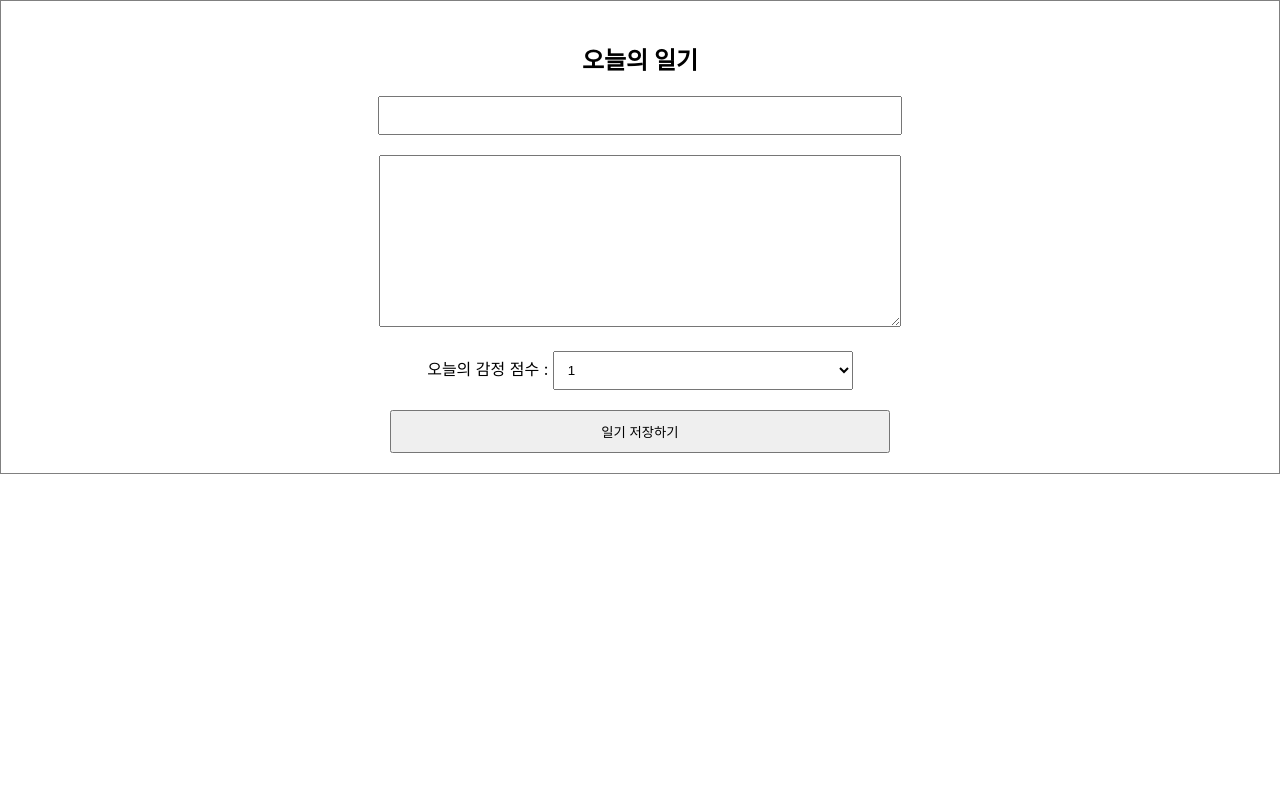
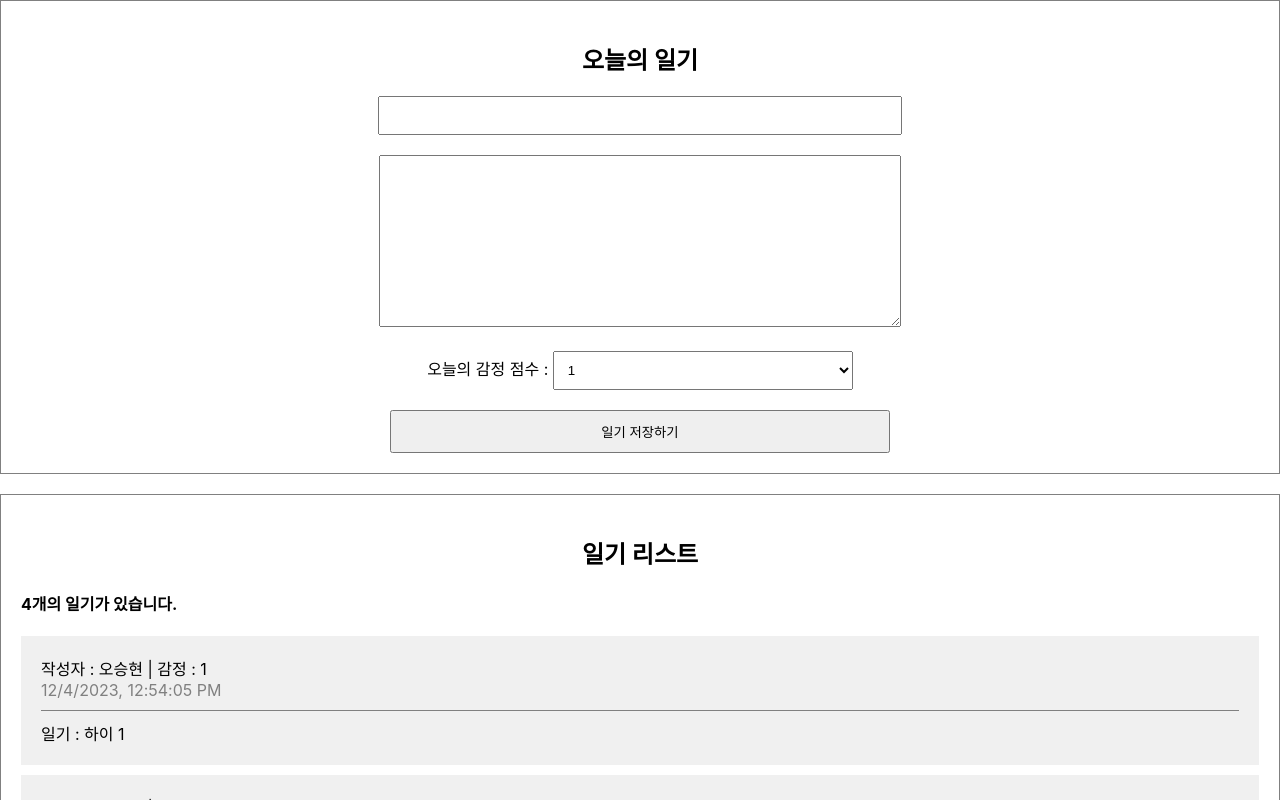
Before and after one commit to oseunghyun/react-simplediary, a React (Create React App) app: page / in a window 1280 px wide. Shown: the top 800 px of the page. Built offline with nearby package versions, Linux system fonts and the light colour scheme.

Commit message:
리스트 렌더링

```diff
--- a/src/App.css
+++ b/src/App.css
@@ -25,3 +25,37 @@
   padding: 10px;
   cursor: pointer;
 }
+
+/* List */
+.DiaryList {
+  border: 1px solid gray;
+  padding: 20px;
+  margin-top: 20px;
+}
+
+.DiaryList h2 {
+  text-align: center;
+}
+
+/* Item */
+.DiaryItem {
+  background-color: rgb(240, 240, 240);
+  margin-bottom: 10px;
+  padding: 20px;
+}
+
+.DiaryItem .info {
+  border-bottom: 1px solid gray;
+  padding-bottom: 10px;
+  margin-bottom: 10px;
+}
+
+.DiaryItem .date {
+  color: gray;
+}
+
+.DiaryItem .content {
+  font-weight: bold;
+  margin-bottom: 30px;
+  margin-top: 30px;
+}
--- a/src/App.js
+++ b/src/App.js
@@ -1,10 +1,43 @@
 import './App.css';
 import DiaryEditor from './DiaryEditor';
+import DiaryList from './DiaryList';
+
+const dummyList = [
+  {
+    id: 1,
+    author: "오승현",
+    content: "하이 1",
+    emotion: 1,
+    created_date: new Date().getTime()
+  },
+  {
+    id: 2,
+    author: "이주형",
+    content: "하이 1",
+    emotion: 1,
+    created_date: new Date().getTime()
+  },
+  {
+    id: 3,
+    author: "이강인",
+    content: "하이 1",
+    emotion: 5,
+    created_date: new Date().getTime()
+  },
+  {
+    id: 4,
+    author: "새오",
+    content: "하이 1",
+    emotion: 1,
+    created_date: new Date().getTime()
+  }
+]
 
 function App() {
   return (
     <div className="App">
       <DiaryEditor/>
+      <DiaryList diaryList={dummyList}/>
     </div>
   );
 }
--- /dev/null
+++ b/src/DiaryItem.js
@@ -0,0 +1,14 @@
+const DiaryItem = ({author, content, created_date, emotion, id}) => {
+    return <div className="DiaryItem">
+        <div className="info" >
+            <span>작성자 : {author} | 감정 : {emotion}</span>
+            <br/>
+            <span className="date">
+                {new Date(created_date).toLocaleString()}
+            </span>
+        </div>
+        <div>일기 : {content}</div>
+    </div>
+};
+
+export default DiaryItem;
--- /dev/null
+++ b/src/DiaryList.js
@@ -0,0 +1,20 @@
+import DiaryItem from "./DiaryItem";
+
+const DiaryList = ({diaryList}) => {
+    return <div className="DiaryList">
+        <h2>일기 리스트</h2>
+        <h4>{diaryList.length}개의 일기가 있습니다.</h4>
+        <div>
+            {diaryList.map((it, idx) => (
+                <DiaryItem key={it.id} {...it}/>
+
+            ))}
+        </div>
+    </div>
+}
+
+DiaryList.defaultProps={
+    diaryList:[]
+}
+
+export default DiaryList;
```
